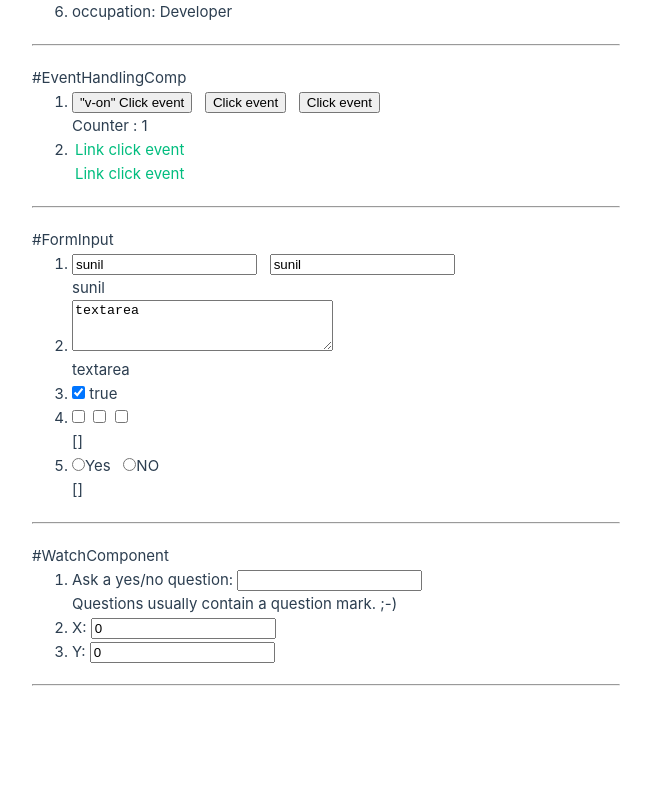
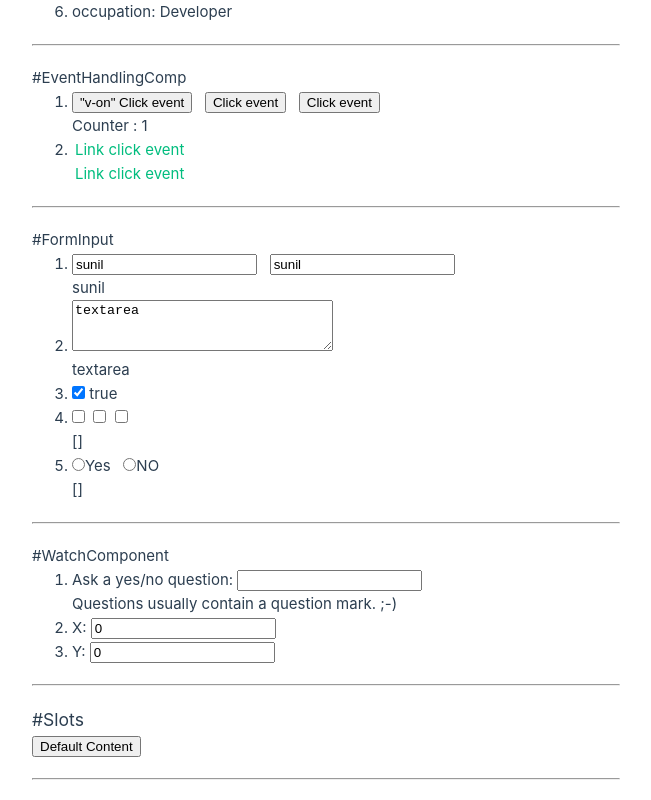
Before and after one commit to we-sunil-k001/Vue.js-3-Training-Module, a Vue app in the folder template-syntax/template-syntax/: page / in a window 1280 px wide. Shown: the part 1359-2159 px from the top of the page, without its empty margins (0-651 px from the left). Before the commit the page ends 2065 px from the top, so only its background shows below. Built offline with nearby package versions, Linux system fonts and the light colour scheme.

Commit message:
Added : Concepts of Slots

```diff
--- a/template-syntax/template-syntax/src/App.vue
+++ b/template-syntax/template-syntax/src/App.vue
@@ -20,6 +20,12 @@
   <hr>
   <WatchComponent></WatchComponent>
   <hr>
+  <!-- <SlotComponent>
+    <span>Hello</span>
+    <span style="color: red">{{name}}</span>
+  </SlotComponent> -->
+  <slotComponent/>
+  <hr>
 </template>
 
 <style>
@@ -27,3 +33,8 @@ hr{
   margin: 20px 0px;
 }
 </style>
+
+<script setup>
+import {ref} from 'vue';
+const name = ref(' Sunil');
+</script>
--- /dev/null
+++ b/template-syntax/template-syntax/src/components/SlotComponent.vue
@@ -0,0 +1,6 @@
+<template>
+<h3>#Slots</h3>
+    <button>
+        <slot>Default Content</slot>    <!-- If nothing come in slot default will displayed -->
+    </button>
+</template>
--- a/template-syntax/template-syntax/src/main.js
+++ b/template-syntax/template-syntax/src/main.js
@@ -12,6 +12,7 @@ import ListRenderingComp from './components/ListRenderingComponent.vue';
 import EventHandlingComp from './components/EventHandling.vue';
 import FormInputComp from './components/FormInput.vue';
 import WatchComponent from './components/WatchComponent.vue';
+import SlotComponent from './components/SlotComponent.vue';
 
 const app = createApp(App);
 
@@ -25,5 +26,6 @@ app.component('ListRenderingComp', ListRenderingComp);
 app.component('EventHandlingComp', EventHandlingComp);
 app.component('FormInputComp', FormInputComp);
 app.component('WatchComponent', WatchComponent);
+app.component('SlotComponent', SlotComponent);
 
 app.mount('#app');
```
